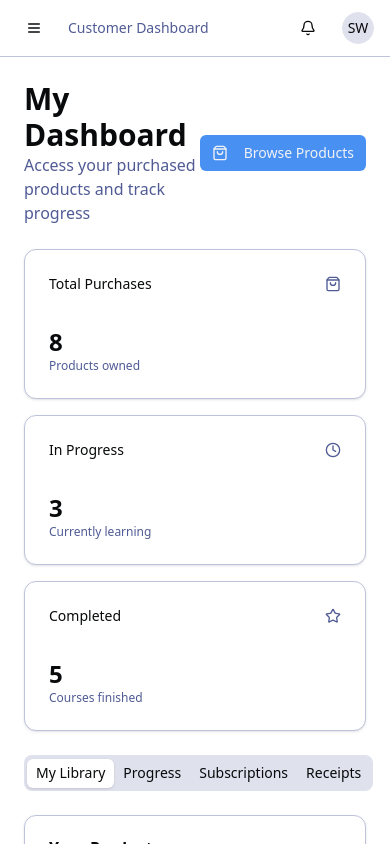
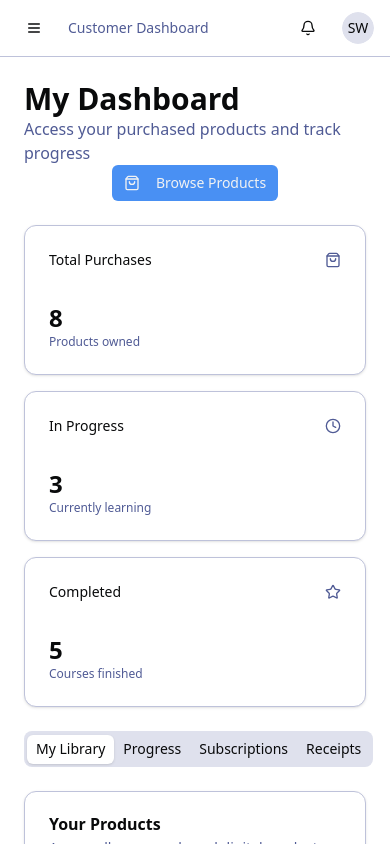
Before and after one commit to colesites/affiliate-saas, a Next.js app: page /dashboard/customer in a window 390 px wide. Built offline with nearby package versions, Linux system fonts and the light colour scheme.

Commit message:
fix: dashboard layout fix 4

```diff
--- a/components/dashboards/admin-dashboard.tsx
+++ b/components/dashboards/admin-dashboard.tsx
@@ -30,7 +30,7 @@
     <DashboardLayout userRole="admin" userName="Admin User">
       <div className="space-y-6">
         {/* Header */}
-        <div className="flex items-center justify-between">
+        <div className="flex flex-col md:flex-row items-center justify-between">
           <div>
             <h1 className="text-3xl font-bold">Admin Dashboard</h1>
             <p className="text-muted-foreground">
--- a/components/dashboards/affiliate-dashboard.tsx
+++ b/components/dashboards/affiliate-dashboard.tsx
@@ -14,7 +14,7 @@
     <DashboardLayout userRole="affiliate" userName="Alex Rodriguez">
       <div className="space-y-6">
         {/* Header */}
-        <div className="flex items-center justify-between">
+        <div className="flex flex-col md:flex-row items-center justify-between">
           <div>
             <h1 className="text-3xl font-bold">Affiliate Dashboard</h1>
             <p className="text-muted-foreground">Track your performance and earnings</p>
--- a/components/dashboards/customer-dashboard.tsx
+++ b/components/dashboards/customer-dashboard.tsx
@@ -12,7 +12,7 @@
     <DashboardLayout userRole="customer" userName="Sarah Wilson">
       <div className="space-y-6">
         {/* Header */}
-        <div className="flex items-center justify-between">
+        <div className="flex flex-col md:flex-row items-center justify-between">
           <div>
             <h1 className="text-3xl font-bold">My Dashboard</h1>
             <p className="text-muted-foreground">Access your purchased products and track progress</p>
--- a/components/dashboards/vendor-dashboard.tsx
+++ b/components/dashboards/vendor-dashboard.tsx
@@ -13,7 +13,7 @@
     <DashboardLayout userRole="vendor" userName="John Vendor">
       <div className="space-y-6">
         {/* Header */}
-        <div className="flex items-center justify-between">
+        <div className="flex flex-col md:flex-row items-center justify-between">
           <div>
             <h1 className="text-3xl font-bold">Vendor Dashboard</h1>
             <p className="text-muted-foreground">Manage your products and track sales</p>
```
